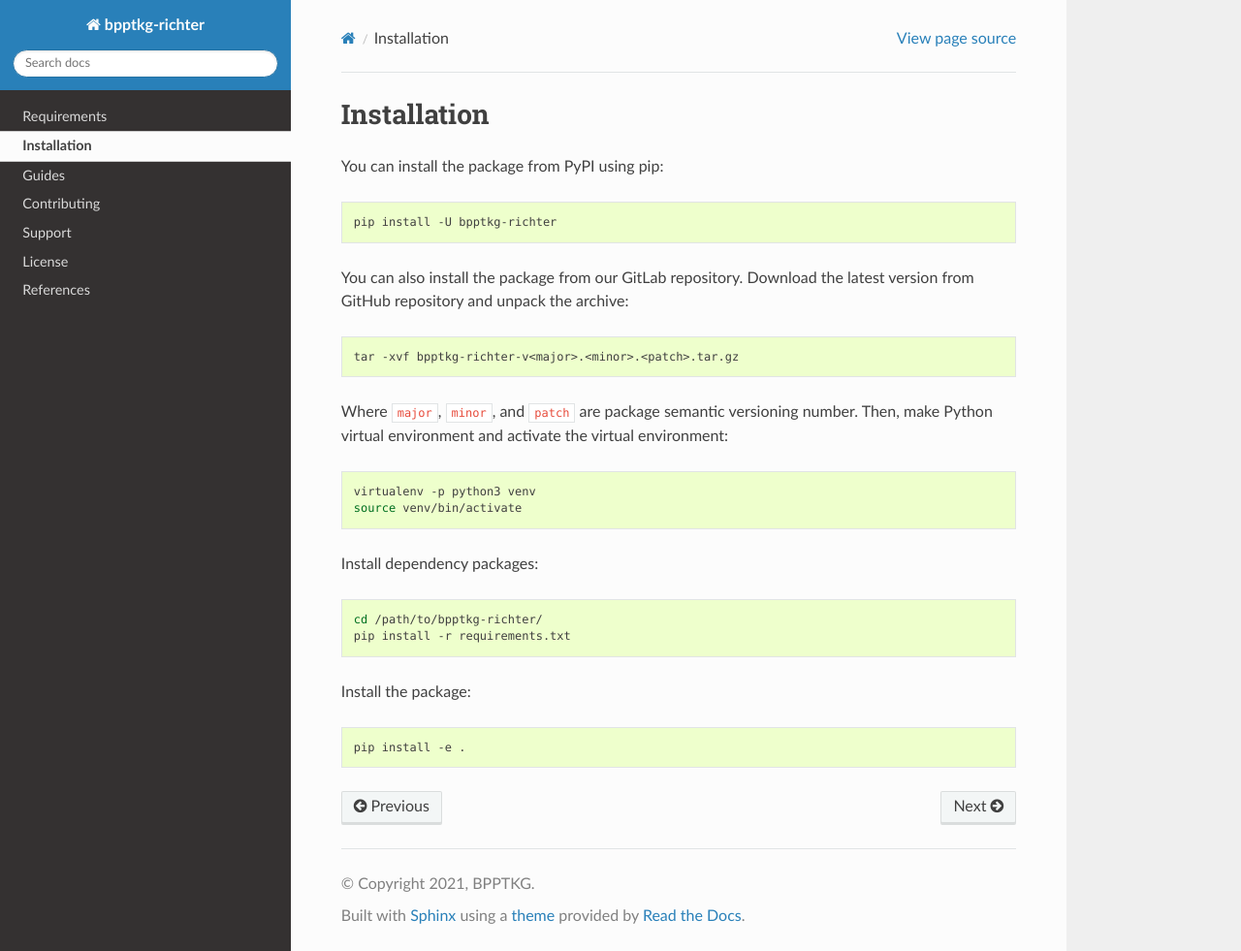
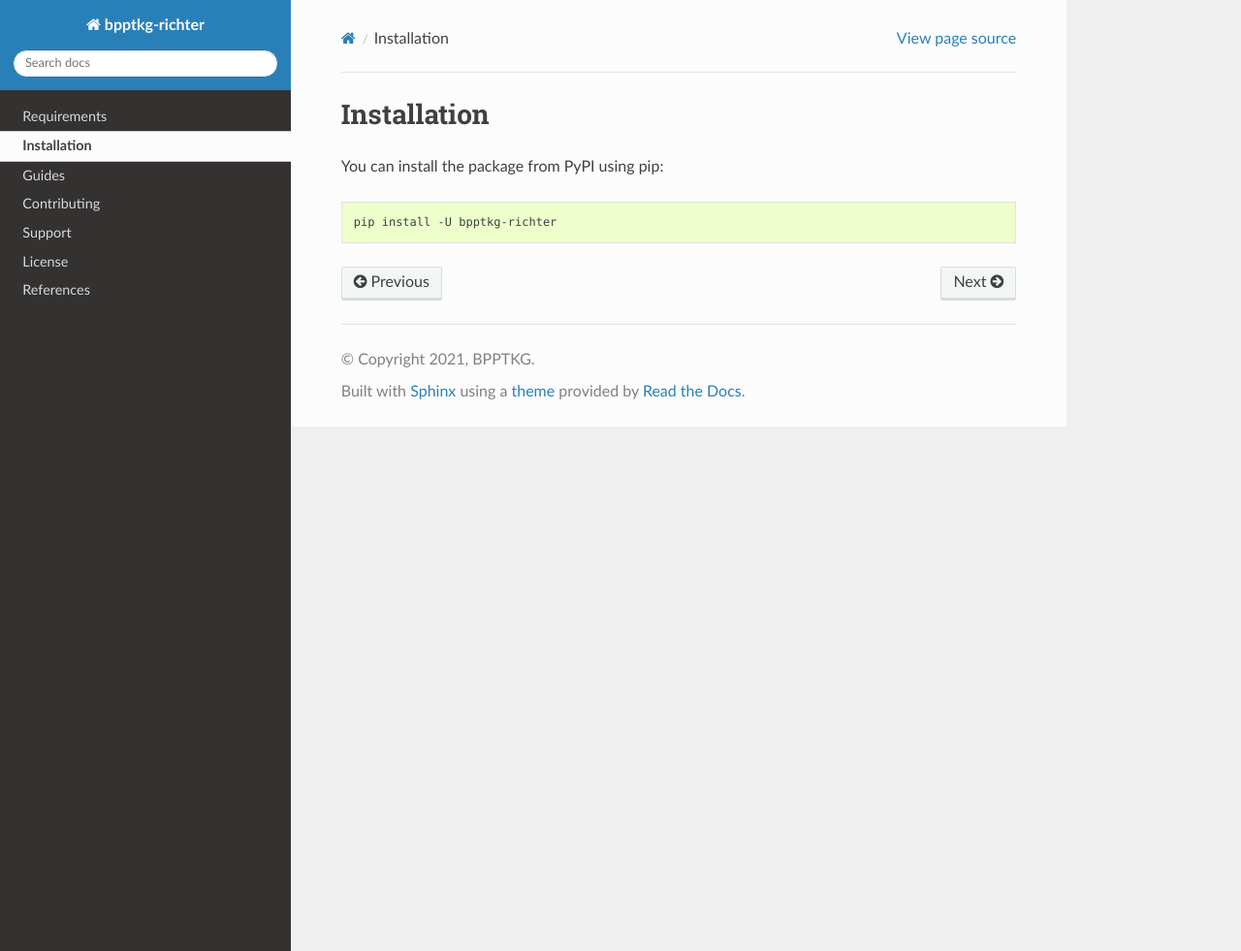
Before and after one commit to bpptkg/bpptkg-richter, a Sphinx documentation site: the page built from docs/installation.rst, in a window 1280 px wide and 981 px high. Shown: the whole window at 97% size. Built offline with Sphinx 7.4.7 and the Read the Docs theme 2.0.0, drawn with Linux system fonts in a browser that asks for light colours.

Commit message:
Update installation docs

```diff
--- a/docs/installation.rst
+++ b/docs/installation.rst
@@ -7,32 +7,3 @@ You can install the package from PyPI using pip:
 .. code-block:: bash
 
     pip install -U bpptkg-richter
-
-You can also install the package from our GitLab repository. Download the latest
-version from GitHub repository and unpack the archive:
-
-.. code-block:: bash
-
-    tar -xvf bpptkg-richter-v<major>.<minor>.<patch>.tar.gz
-
-Where ``major``, ``minor``, and ``patch`` are package semantic versioning
-number. Then, make Python virtual environment and activate the virtual
-environment:
-
-.. code-block:: bash
-
-    virtualenv -p python3 venv
-    source venv/bin/activate
-
-Install dependency packages:
-
-.. code-block:: bash
-
-    cd /path/to/bpptkg-richter/
-    pip install -r requirements.txt
-
-Install the package:
-
-.. code-block:: bash
-
-    pip install -e .
```
